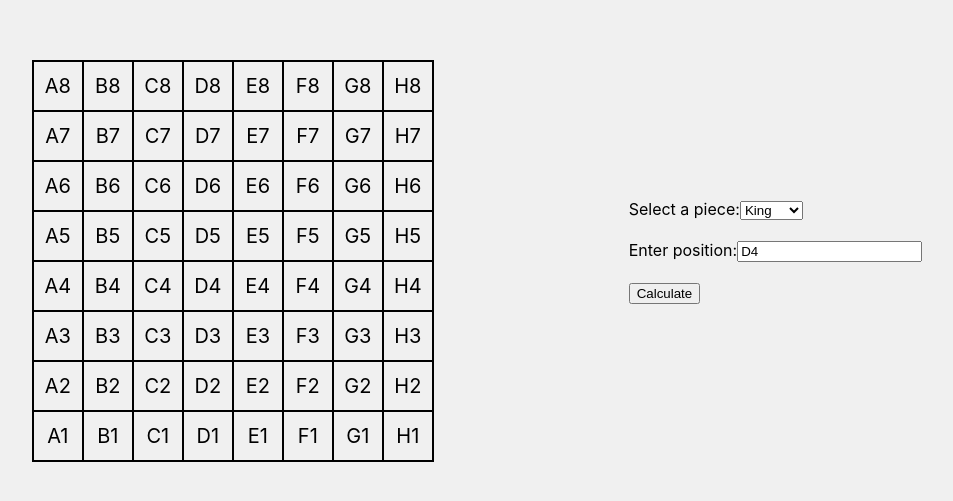
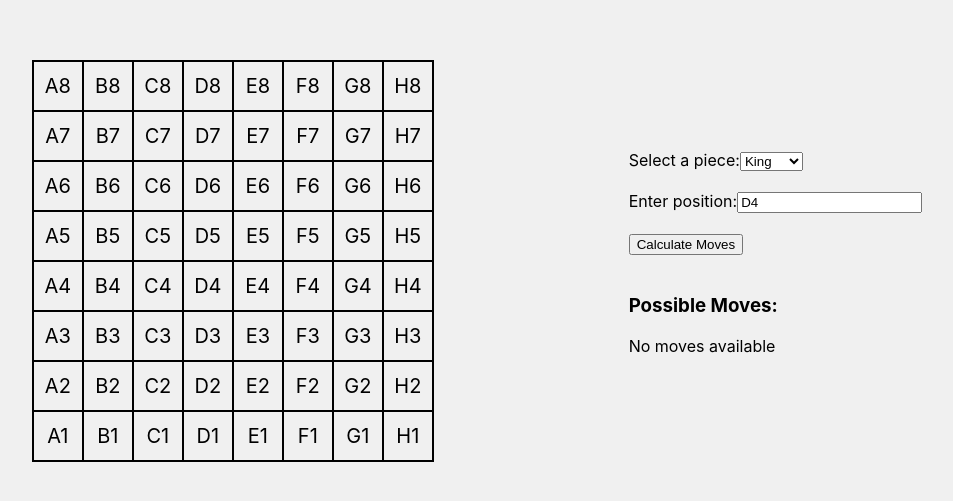
Before and after one commit to VrushabBayas/chess-piece-app, a React (Create React App) app: page / in a window 1280 px wide. Shown: the part 139-640 px from the top of the page, without its empty margins (163-1116 px from the left). Built offline with nearby package versions, Linux system fonts and the light colour scheme.

Commit message:
Integrate MoveDisplay and enhance PieceSelector to calculate and display possible moves

```diff
--- a/src/App.js
+++ b/src/App.js
@@ -1,12 +1,21 @@
+import { useState } from "react";
 import "./App.css";
 import ChessBoard from "./components/ChessBoard";
+import MoveDisplay from "./components/MoveDisplay";
 import PieceSelector from "./components/PieceSelector";
 
 function App() {
+  const [moves, setMoves] = useState([]);
+  const onMoveCalculated = (moves) => {
+    setMoves(moves);
+  };
   return (
     <div data-testid="app" className="App">
       <ChessBoard />
-      <PieceSelector onMoveCalculated={() => {}} />
+      <div>
+        <PieceSelector onMoveCalculated={onMoveCalculated} />
+        <MoveDisplay moves={moves} />
+      </div>
     </div>
   );
 }
--- a/src/components/PieceSelector.jsx
+++ b/src/components/PieceSelector.jsx
@@ -1,17 +1,48 @@
 import React from "react";
+import King from "../models/King";
+import Queen from "../models/Queen";
+import Pawn from "../models/Pawn";
 
 const PieceSelector = ({ onMoveCalculated }) => {
+  // State for selected chess piece and board position
   const [piece, setPiece] = React.useState("King");
   const [position, setPosition] = React.useState("D4");
+
+  // Handles dropdown selection change for chess piece
   const handlePieceChange = (event) => {
     setPiece(event.target.value);
   };
 
+  // Handles position input change
   const handlePositionChange = (event) => {
-    setPosition(event.target.value);
+    setPosition(event.target.value.toUpperCase()); // Ensure uppercase for consistency
   };
+
+  // Calculates possible moves based on the selected piece and position
+  const calculateMoves = () => {
+    // Mapping of piece names to their respective classes
+    const pieceClasses = {
+      King: King,
+      Queen: Queen,
+      Pawn: Pawn, // Default piece
+    };
+
+    // Get the appropriate piece class or default to Pawn
+    const PieceClass = pieceClasses[piece] || Pawn;
+
+    // Instantiate the piece with the given position
+    const pieceInstance = new PieceClass(position);
+
+    // Retrieve possible moves from the piece instance
+    const moves = pieceInstance.getPossibleMoves();
+
+    // Call parent handler with calculated moves
+    onMoveCalculated(moves);
+  };
+
   return (
     <div className="piece-selector-component">
+      {/* Dropdown for selecting a chess piece */}
       <label htmlFor="piece-selector">Select a piece:</label>
       <select
         id="piece-selector"
@@ -23,8 +54,11 @@ const PieceSelector = ({ onMoveCalculated }) => {
         <option value="King">King</option>
         <option value="Queen">Queen</option>
       </select>
+
       <br />
       <br />
+
+      {/* Input field for entering board position */}
       <label htmlFor="position-input">Enter position:</label>
       <input
         id="position-input"
@@ -33,10 +67,13 @@ const PieceSelector = ({ onMoveCalculated }) => {
         value={position}
         onChange={handlePositionChange}
       />
+
       <br />
       <br />
-      <button data-testid="calculate-btn" onClick={onMoveCalculated}>
-        Calculate
+
+      {/* Button to trigger move calculation */}
+      <button data-testid="calculate-btn" onClick={calculateMoves}>
+        Calculate Moves
       </button>
       <br />
       <br />
```
